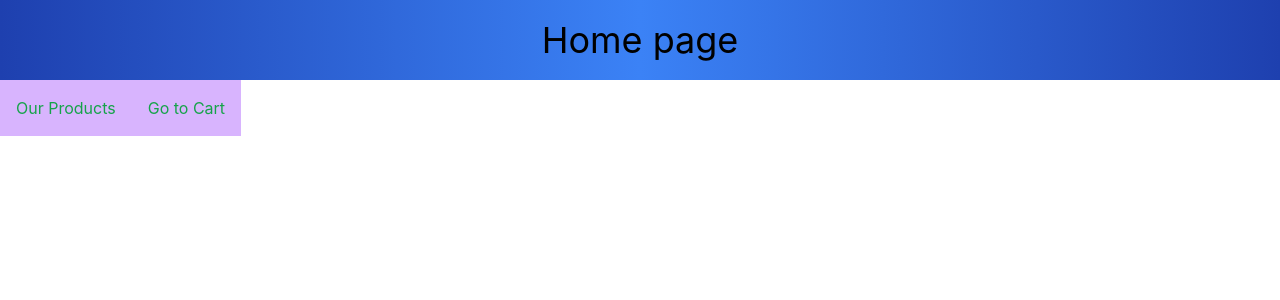
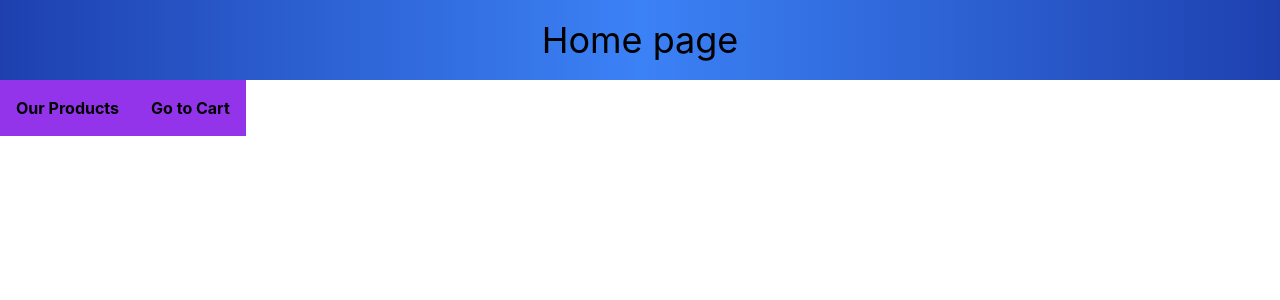
Before and after one commit to hinchley2018/learning-ecommerce, a React (Create React App) app in the folder frontend/: page / in a window 1280 px wide. Shown: the top 300 px of the page. Built offline with nearby package versions, Linux system fonts and the light colour scheme.

Commit message:
Added Routes

```diff
--- a/frontend/src/pages/home.js
+++ b/frontend/src/pages/home.js
@@ -10,14 +10,14 @@ export default function Home() {
       </div>
       <div className="grid-rows-2 gap-x-4">
         <button
-          onClick={() => navigate("/login")}
-          className="bg-purple-300 text-green-600 p-4"
+          onClick={() => navigate("/products")}
+          className="bg-purple-600 text-black font-bold p-4"
         >
           Our Products
         </button>
         <button
-          onClick={() => navigate("/checkout")}
-          className="bg-purple-300 text-green-600 p-4"
+          onClick={() => navigate("/cart")}
+          className="bg-purple-600 text-black font-bold p-4"
         >
           Go to Cart
         </button>
```
